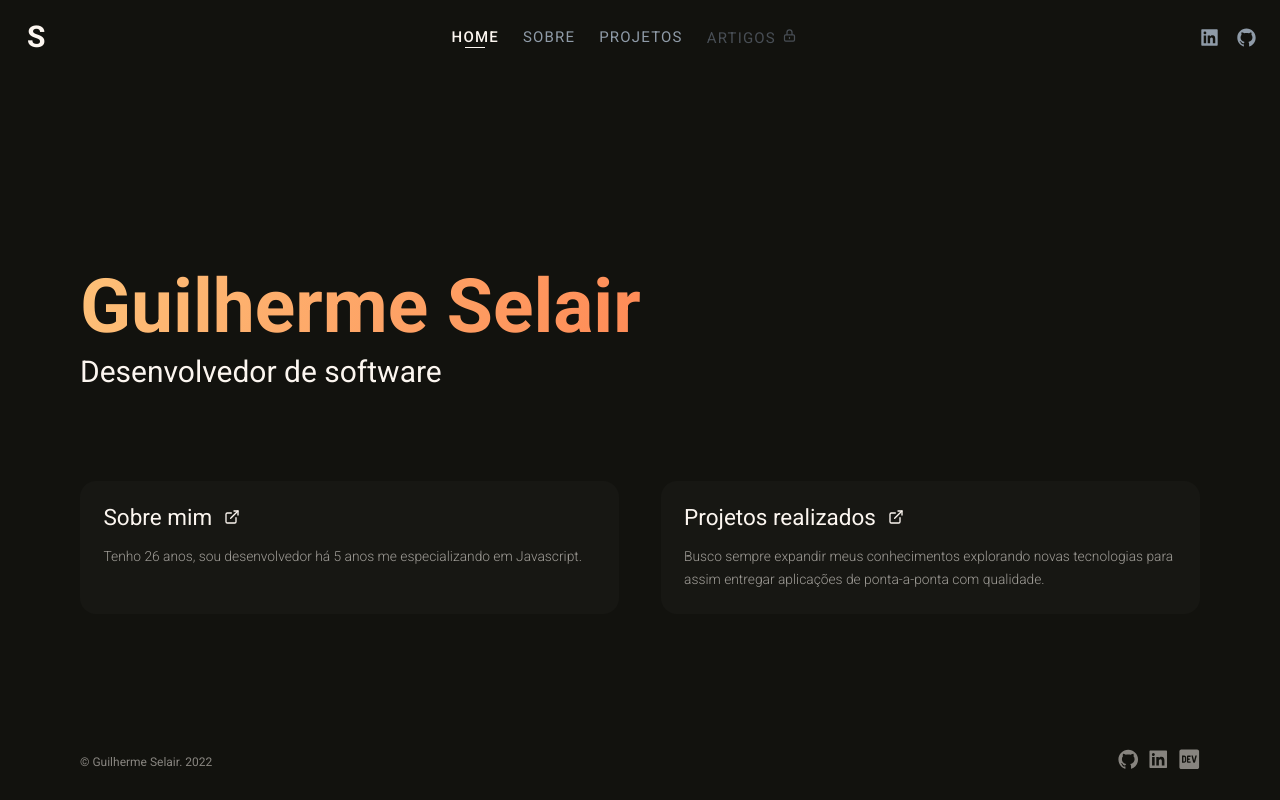
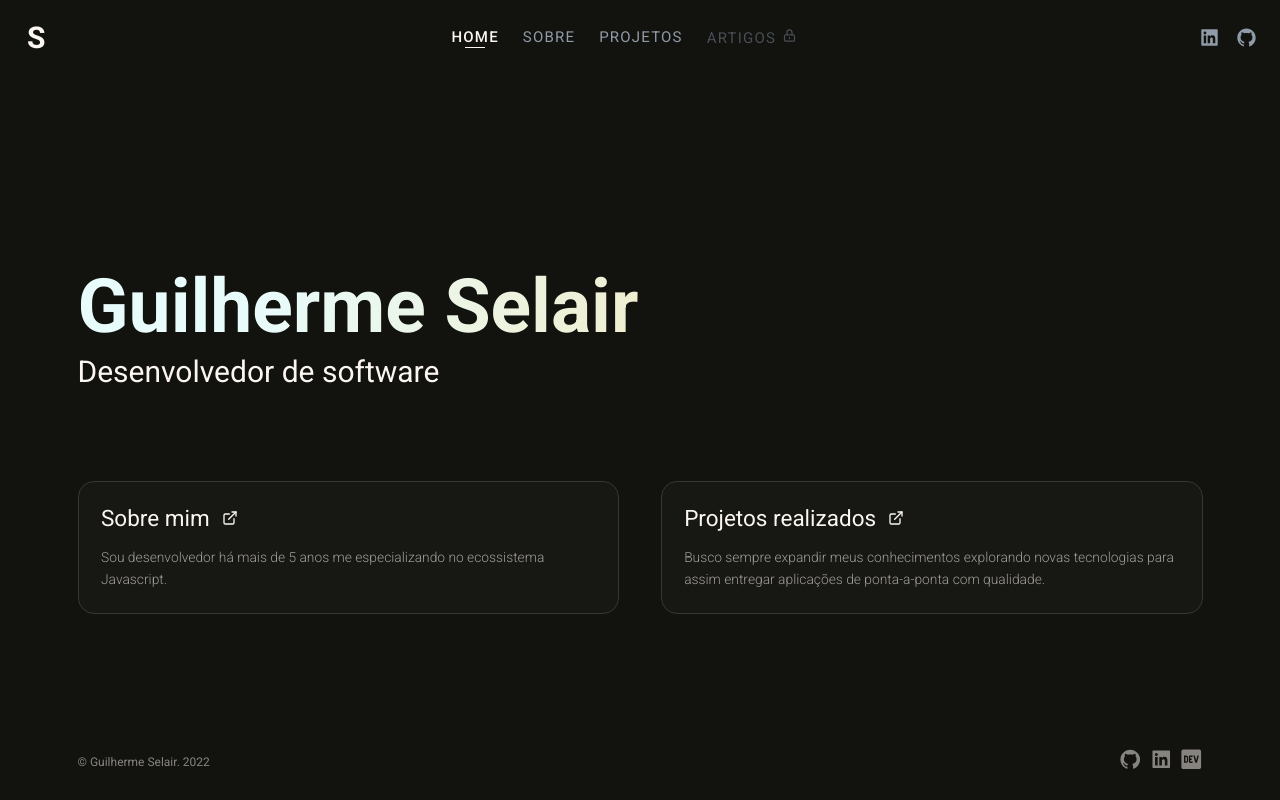
Before and after one commit to GuiSelair/guilhermeselair.dev, a Next.js app: page / in a window 1280 px wide. Built offline with nearby package versions, Linux system fonts and the light colour scheme; no server answers.

Commit message:
feat: added background animation and fixed css props

```diff
--- /dev/null
+++ b/src/components/shared/BackgroundBlur/index.tsx
@@ -0,0 +1,19 @@
+import styles from './styles.module.scss';
+
+export function BackgroundBlur() {
+	return (
+		<div className={styles.backgroundBlur}>
+			<svg
+				viewBox="0 0 200 200"
+				xmlns="http://www.w3.org/2000/svg"
+				className={`${styles.blob} ${styles.blob2}`}
+			>
+				<path
+					fill="var(--background-orange)"
+					d="M20.7,-38C31.7,-29.4,49.1,-33.9,55.5,-29.7C62,-25.5,57.5,-12.8,55.4,-1.2C53.3,10.3,53.4,20.6,48.8,27.9C44.2,35.2,34.8,39.6,25.8,44.9C16.9,50.2,8.4,56.6,-2.4,60.8C-13.3,65,-26.6,67,-39.9,64.2C-53.1,61.4,-66.4,53.7,-72.9,42.2C-79.4,30.6,-79.2,15.3,-72,4.2C-64.8,-7,-50.6,-14,-42.5,-22.7C-34.3,-31.5,-32.3,-42,-26.2,-53.4C-20.2,-64.9,-10.1,-77.4,-2.6,-72.8C4.8,-68.3,9.6,-46.6,20.7,-38Z"
+					transform="translate(100 100)"
+				/>
+			</svg>
+		</div>
+	);
+}
--- /dev/null
+++ b/src/components/shared/BackgroundBlur/styles.module.scss
@@ -0,0 +1,40 @@
+@keyframes fadeIn {
+  0% { opacity: 0; }
+  100% { opacity: 0.4; }
+}
+
+@keyframes float-2 {
+  0%, 100% { transform: translate(0, 0) scale(1) rotate(0deg); }
+  50% { transform: translate(-50px, 50px) scale(1.3) rotate(360deg); opacity: 0.6; }
+  75% { transform: translate(-10px, 90px) scale(1.3) rotate(90deg); opacity: 0.6; }
+}
+
+.backgroundBlur {
+  position: absolute;
+  top: 0;
+  left: 0;
+  width: 100%;
+  height: 100vh;
+  pointer-events: none;
+  overflow: hidden;
+  filter: blur(40px);
+
+  @media (max-width: 768px) {
+    display: none;
+  }
+}
+
+.blob {
+  position: absolute;
+}
+
+.blob2 {
+  bottom: 60%;
+  left: 60%;
+  width: 200px;
+  height: 200px;
+  opacity: 0;
+  animation:
+    fadeIn 2s ease-in-out 2s forwards,
+    float-2 25s ease-in-out 2s infinite;
+}
--- a/src/components/shared/index.ts
+++ b/src/components/shared/index.ts
@@ -4,3 +4,4 @@ export * from "./BannerWithCTA"
 export * from "./Label"
 export * from "./SEO"
 export * from "./ShowTechnologiesThumnails"
+export * from "./BackgroundBlur"
--- a/src/pages/index.tsx
+++ b/src/pages/index.tsx
@@ -1,7 +1,7 @@
 import Link from "next/link";
 import { FiExternalLink } from "react-icons/fi";
 
-import { SEO } from "@components/shared";
+import { SEO, BackgroundBlur } from "@components/shared";
 import styles from "../styles/pages/Home.module.scss";
 
 export default function Home() {
@@ -12,6 +12,7 @@ export default function Home() {
 				description="Olá! Eu sou Guilherme Selair, desenvolvedor de software. Venha me conhecer melhor e dê uma olhada nos projetos que já fiz 🖖"
 				shouldExcludeTitleSuffix
 			/>
+			<BackgroundBlur />
 			<main className={styles.container}>
 				<div>
 					<h1>Guilherme Selair</h1>
@@ -22,12 +23,12 @@ export default function Home() {
 					<Link href="/about">
 						<a>
 							<div>
-								<h3>Sobre mim </h3>
+								<h3>Sobre mim</h3>
 								<FiExternalLink />
 							</div>
 							<span>
-								Tenho 26 anos, sou desenvolvedor há 5 anos me especializando
-								em Javascript.
+								Sou desenvolvedor há mais de 5 anos me especializando
+								no ecossistema Javascript.
 							</span>
 						</a>
 					</Link>
--- a/src/styles/globals.scss
+++ b/src/styles/globals.scss
@@ -11,6 +11,7 @@
   --background-gray: #2d2c2a;
 	--background-orange: #ff784b;
 	--background-cards: #171713;
+  --border-color-cards: #38382e;
 
   --label: #22221f;
 	--header-link-hover-color: #212024;
@@ -18,7 +19,7 @@
   --padding-global-mobile: 0 1rem;
   --padding-global-tablet: 0 3rem;
   --padding-global-desktop: 0 4.4rem;
-  --max-width: 1120px;
+  --max-width: 75rem;
 	--border-radius: 8px;
 
   /**
@@ -35,17 +36,17 @@
   box-sizing: border-box;
 }
 
-@media (min-width: 721px) and (max-width: 1366px) {
-  html {
-    font-size: 93.73%; // 15px
+html {
+  font-size: 100%; // 16px
+
+  @media (min-width: 721px) and (max-width: 1366px) {
+    font-size: 93.75%; // 15px
+  }
+
+  @media (max-width: 720px) {
+    font-size: 87.5%; // 14px
   }
 }
-
-// @media (max-width: 720px) {
-//   html {
-//     font-size: 87.5%; // 14px
-//   }
-// }
 
 body {
   background: var(--background-dark);
--- a/src/styles/mixins.scss
+++ b/src/styles/mixins.scss
@@ -6,10 +6,10 @@
 	background-image: linear-gradient(109.6deg, rgb(232, 252, 252) 11.2%, rgb(252, 215, 134) 56.2%, #ff784b 100.2%);
 	color: #000;
 	background-size: 400% 400%;
-	-webkit-animation: textBackground 10s ease infinite;
-	-moz-animation: textBackground 10s ease infinite;
-	-o-animation: textBackground 10s ease infinite;
-	animation: textBackground 10s ease infinite;
+	-webkit-animation: textBackground 6s ease infinite;
+	-moz-animation: textBackground 6s ease infinite;
+	-o-animation: textBackground 6s ease infinite;
+	animation: textBackground 6s ease infinite;
 
 	@-webkit-keyframes textBackground {
 			0%{background-position:0% 50%}
--- a/src/styles/pages/Home.module.scss
+++ b/src/styles/pages/Home.module.scss
@@ -10,7 +10,6 @@
   flex-direction: column;
   align-items: center;
 	justify-content: center;
-	// margin-bottom: 14rem;
 
 	// MOBILE
 	@media (max-width: 768px) {
@@ -100,7 +99,7 @@
     border-radius: 16px;
     padding: 1.5rem;
     text-decoration: none;
-    border: 1px solid transparent;
+    border: 1px solid var(--border-color-cards);
     transition: all 0.2s;
 		@include animationStart(2.5s);
 
@@ -114,7 +113,6 @@
 
     &:hover {
       transform: translateY(-4px);
-      border-color: var(--text-light-alternative);
     }
 
     div {
```
